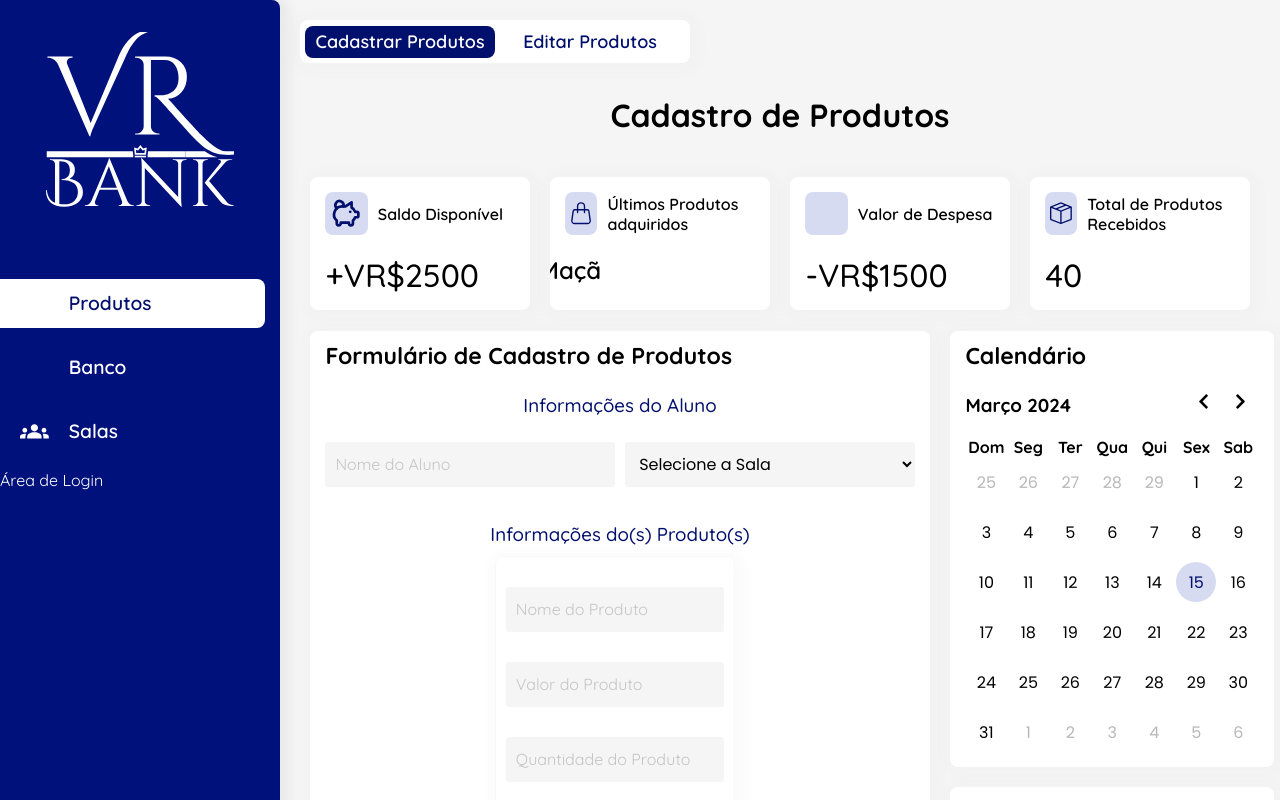
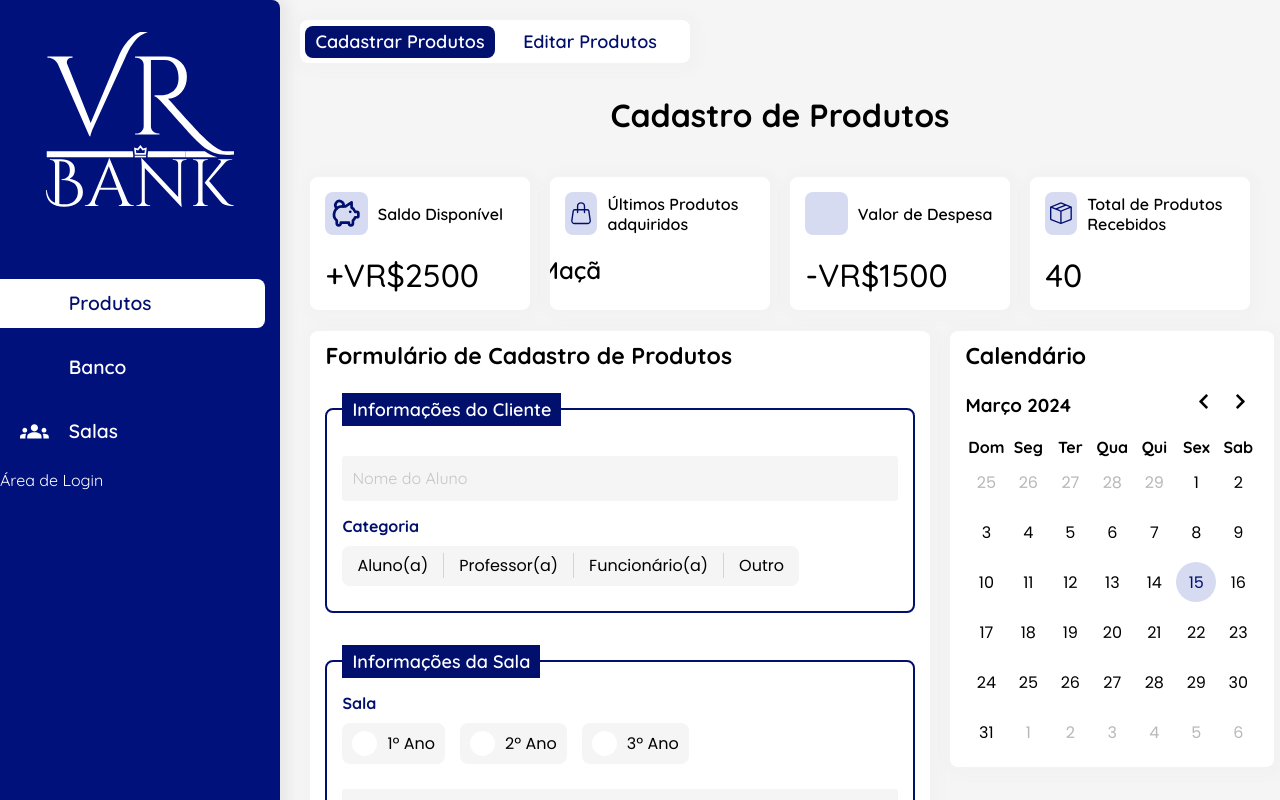
Before and after one commit to NatanALima/projeto-vrbank, a React (Create React App) app: page / in a window 1280 px wide. Shown: the top 800 px of the page. Built offline with nearby package versions, Linux system fonts and the light colour scheme; some icons are missing.

Commit message:
feat(formProd): adiciona novos campos
Com a adição de novos campos, as informações de cadastro passam a ser separadas por categorias, sendo a primeira referente às INFORMAÇÕES DO CLIENTE e a segunda referente às INFORMAÇÕES DA SALA

```diff
--- a/src/assets/css/FormCadastro.module.css
+++ b/src/assets/css/FormCadastro.module.css
@@ -18,22 +18,28 @@ form h3.titleBoxProd {
     margin-top: 20px;
 }
 
-form .inputCollection {
-    display: flex;
-    justify-content: space-between;
+/* Personalização do FieldSet (separa os conteúdos) */
+form fieldset {
+    border: 2px solid var(--colorSec);
+    border-radius: var(--borderRadiusFix);
+    padding: 15px;
 
 }
 
-form .inputCollection .inputContainer {
-    width: 100%;
-
+form fieldset#salaContainer {
+    margin-top: 2em;
 }
 
-form .inputCollection .inputContainer:not(:last-of-type) {
-    margin-right: var(--marginContent);
+form fieldset legend {
+    font-weight: 600;
+    font-size: 18px;
+    background-color: var(--colorSec);
+    color: white;
+    padding: 5px 10px;
 }
 
 form .inputContainer {
+    width: 100%;
     display: flex;
     justify-items: center;
     position: relative;
@@ -63,12 +69,7 @@ form .inputContainer select {
 
 }
 
-form .inputContainer input:active ~ label,
-form .inputContainer input:focus ~ label,
-form .inputContainer input:valid ~ label,
-form .inputContainer select:active ~ label,
-form .inputContainer select:focus ~ label,
-form .inputContainer select:valid ~ label{
+form .inputContainer :is(input, select):is(:active, :focus, :valid) ~ label {
     margin: 0;
     top: -7%;
     color: var(--colorSec);
@@ -87,6 +88,133 @@ input[type=number] {
 
 }
 
+
+/*
+~~~~~~~~~~~~~~~~~~~~~~~~~~~~~~~~~~~~~~~~~~~~~~~~~~~~~~
+Estilização GERAL das Coleções de Informações
+~~~~~~~~~~~~~~~~~~~~~~~~~~~~~~~~~~~~~~~~~~~~~~~~~~~~~~
+*/
+form fieldset .optionTitle {
+    font-weight: 700;
+    color: var(--colorSec);
+}
+
+form fieldset .optionCollection {
+    margin: 10px 0;
+    width: fit-content;
+    display: flex;
+    align-items: center;
+    overflow: hidden;
+    font-family: var(--fontSec);
+
+}
+
+fieldset .optionCollection .optionContainer input {display: none;}
+
+fieldset#clientContainer .optionContainer label:hover,
+fieldset#salaContainer .optionContainer:hover {
+    background-color: var(--colorBright);
+    color: var(--colorSec);
+
+}
+
+/*
+~~~~~~~~~~~~~~~~~~~~~~~~~~~~~~~~~~~~~~~~~~~~~~~~~~~~~~
+Estilização da Coleção de Informações do Cliente
+~~~~~~~~~~~~~~~~~~~~~~~~~~~~~~~~~~~~~~~~~~~~~~~~~~~~~~
+*/
+
+
+fieldset#clientContainer .optionCollection {
+    background-color: var(--colorPrim);
+    border-radius: var(--borderRadiusFix);
+    height: 40px;
+
+}
+
+fieldset#clientContainer .optionContainer:not(:last-child) {
+    border-right: 1px solid var(--colorBright);
+}
+
+fieldset#clientContainer .optionContainer label {
+    padding: 10px 15px;
+    transition: .2s ease;
+    user-select: none;
+    cursor: pointer;
+
+}
+
+
+
+fieldset#clientContainer .optionContainer input:checked + label {
+    color: white;
+    background-color: var(--colorSec);
+
+}
+
+/*
+~~~~~~~~~~~~~~~~~~~~~~~~~~~~~~~~~~~~~~~~~~~~~~~~~~~~~~
+Estilização da Coleção de Informações da Sala
+~~~~~~~~~~~~~~~~~~~~~~~~~~~~~~~~~~~~~~~~~~~~~~~~~~~~~~
+*/
+fieldset#salaContainer .optionContainer {
+    display: flex;
+    align-items: center;
+    background-color: var(--colorPrim);
+    padding: 8px 10px;
+    border-radius: var(--borderRadiusFix);
+    transition: .2s ease;
+    cursor: pointer;
+
+}
+
+fieldset#salaContainer .optionContainer,
+fieldset#salaContainer .optionContainer label {
+    cursor: pointer;
+}
+
+fieldset#salaContainer .optionContainer:not(:last-child) { margin-right: 15px; }
+
+fieldset#salaContainer .optionContainer .customRadio {
+    width: 25px;
+    height: 25px;
+    margin-right: 10px;
+    border-radius: 50px;
+    background-color: white;
+    position: relative;
+    display: flex;
+    justify-content: center;
+    align-items: center;
+}
+
+/* Criação da "Bolinha" interna do Radio */
+fieldset#salaContainer .optionContainer .customRadio::before {
+    content: '';
+    position: absolute;
+    width: calc(25px - 10px);
+    height: calc(25px - 10px);
+    border-radius: var(--borderRadiusFix);
+    transition: .2s ease;
+}
+
+fieldset#salaContainer .optionContainer input:checked + .customRadio::before {
+    background-color: var(--colorSec);
+
+}
+
+fieldset#salaContainer .optionContainer:has(input:checked) {
+    background-color: var(--colorSec);
+    color: white;
+
+}
+
+/*
+================================================================
+~~~~~~~~~~~~~~~~~~~~~~~~~~~~~~~~~~~~~~~~~~~~~~~~~~~~~~~~~~~~~~~~
+Estilização Destinada ao Container de Produtos
+~~~~~~~~~~~~~~~~~~~~~~~~~~~~~~~~~~~~~~~~~~~~~~~~~~~~~~~~~~~~~~~~
+================================================================
+*/
 form .boxProd__container {
     display: flex;
     justify-content: center;
--- a/src/components/Produtos/FormCadastro/FormCadastro.js
+++ b/src/components/Produtos/FormCadastro/FormCadastro.js
@@ -58,17 +58,56 @@ export default function FormCadastro() {
     }
     return(
         <form>
-            <h3>Informações do Aluno</h3>
-            <div className={styles.inputCollection}>
+            <fieldset id={styles.clientContainer}>
+                <legend>Informações do Cliente</legend>
                 <div className={styles.inputContainer}>
                     <input type="text" className="inputNome" required/>
                     <label>Nome do Aluno</label>
                 </div>
+                <p className={styles.optionTitle}>Categoria</p>
+                <div className={styles.optionCollection}>
+                    <div className={styles.optionContainer}>
+                        <input type="radio" name="client_categ" id="aluno" value={"aluno"}/>
+                        <label htmlFor="aluno">Aluno(a)</label>
+                    </div>
+                    <div className={styles.optionContainer}>
+                        <input type="radio" name="client_categ" id="professor" value={"professor"}/>
+                        <label htmlFor="professor">Professor(a)</label>
+                    </div>
+                    <div className={styles.optionContainer}>
+                        <input type="radio" name="client_categ" id="funcionario" value={"funcionario"}/>
+                        <label htmlFor="funcionario">Funcionário(a)</label>
+                    </div>
+                    <div className={styles.optionContainer}>
+                        <input type="radio" name="client_categ" id="other" value={"other"}/>
+                        <label htmlFor="other">Outro</label>
+                    </div>
+                </div>
+            </fieldset>
+            <fieldset id={styles.salaContainer}>
+                <legend>Informações da Sala</legend>
+                <p className={styles.optionTitle}>Sala</p>
+                <div className={styles.optionCollection}>
+                    <div className={styles.optionContainer}>
+                        <input type="radio" name="aluno_sala" id="primeiroAno" value={"1-Ano"}/>
+                        <span className={styles.customRadio}></span>
+                        <label htmlFor="primeiroAno">1º Ano</label>
+                    </div>
+                    <div className={styles.optionContainer}>
+                        <input type="radio" name="aluno_sala" id="segundoAno" value={"2-Ano"}/>
+                        <span className={styles.customRadio}></span>
+                        <label htmlFor="segundoAno">2º Ano</label>
+                    </div>
+                    <div className={styles.optionContainer}>
+                        <input type="radio" name="aluno_sala" id="terceiroAno" value={"3-Ano"}/>
+                        <span className={styles.customRadio}></span>
+                        <label htmlFor="terceiroAno">3º Ano</label>
+                    </div>
+                </div>
                 <div className={styles.inputContainer}>
                     <SelectSala salas={salas}/>
                 </div>
-            </div>
-
+            </fieldset>
             <h3 className={styles.titleBoxProd}>Informações do(s) Produto(s)</h3>
             <div className={styles.boxProd__container}>
                 {numBoxProd.map(numBox => <ProductBox key={numBox} styles={styles}/>)}
```
